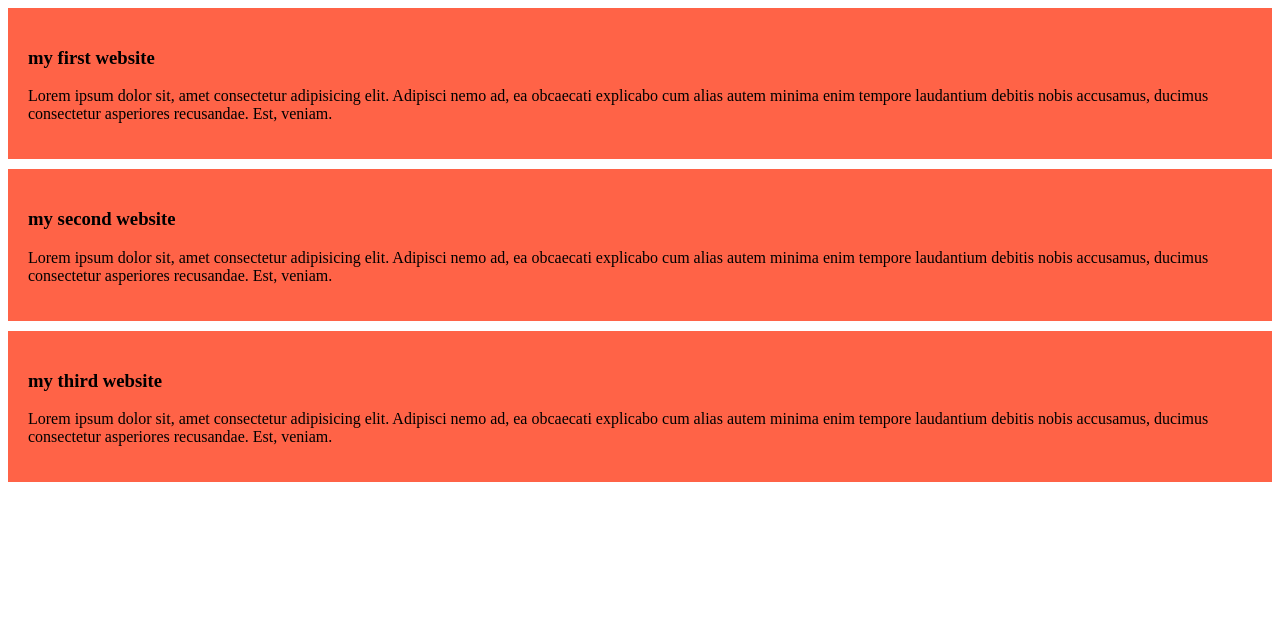
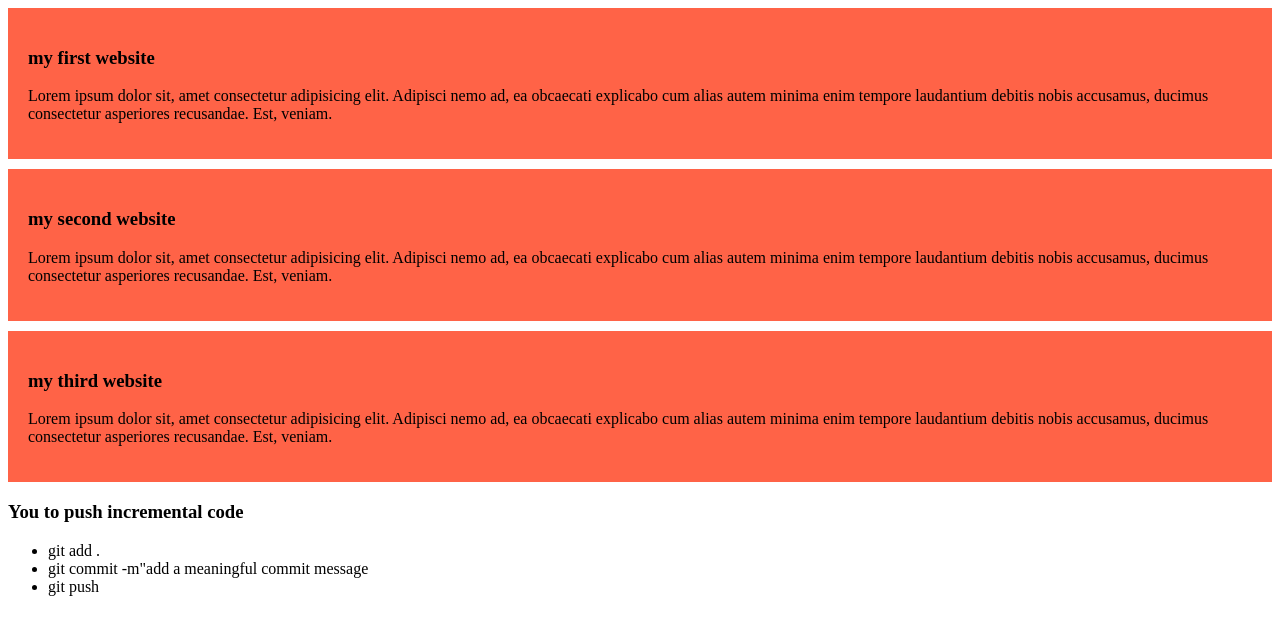
Before and after one commit to osmangonibinismail/my-simple-website, a plain HTML site: page index.html in a window 1280 px wide. Drawn offline with Linux system fonts and the light colour scheme.

Commit message:
added a list to push code

```diff
--- a/index.html
+++ b/index.html
@@ -19,5 +19,11 @@
         <h3>my third website</h3>
         <p>Lorem ipsum dolor sit, amet consectetur adipisicing elit. Adipisci nemo ad, ea obcaecati explicabo cum alias autem minima enim tempore laudantium debitis nobis accusamus, ducimus consectetur asperiores recusandae. Est, veniam.</p>
     </div>
+    <h3>You to push incremental code</h3>
+    <ul>
+        <li>git add .</li>
+        <li>git commit -m"add a meaningful commit message</li>
+        <li>git push</li>
+    </ul>
 </body>
 </html>
```
